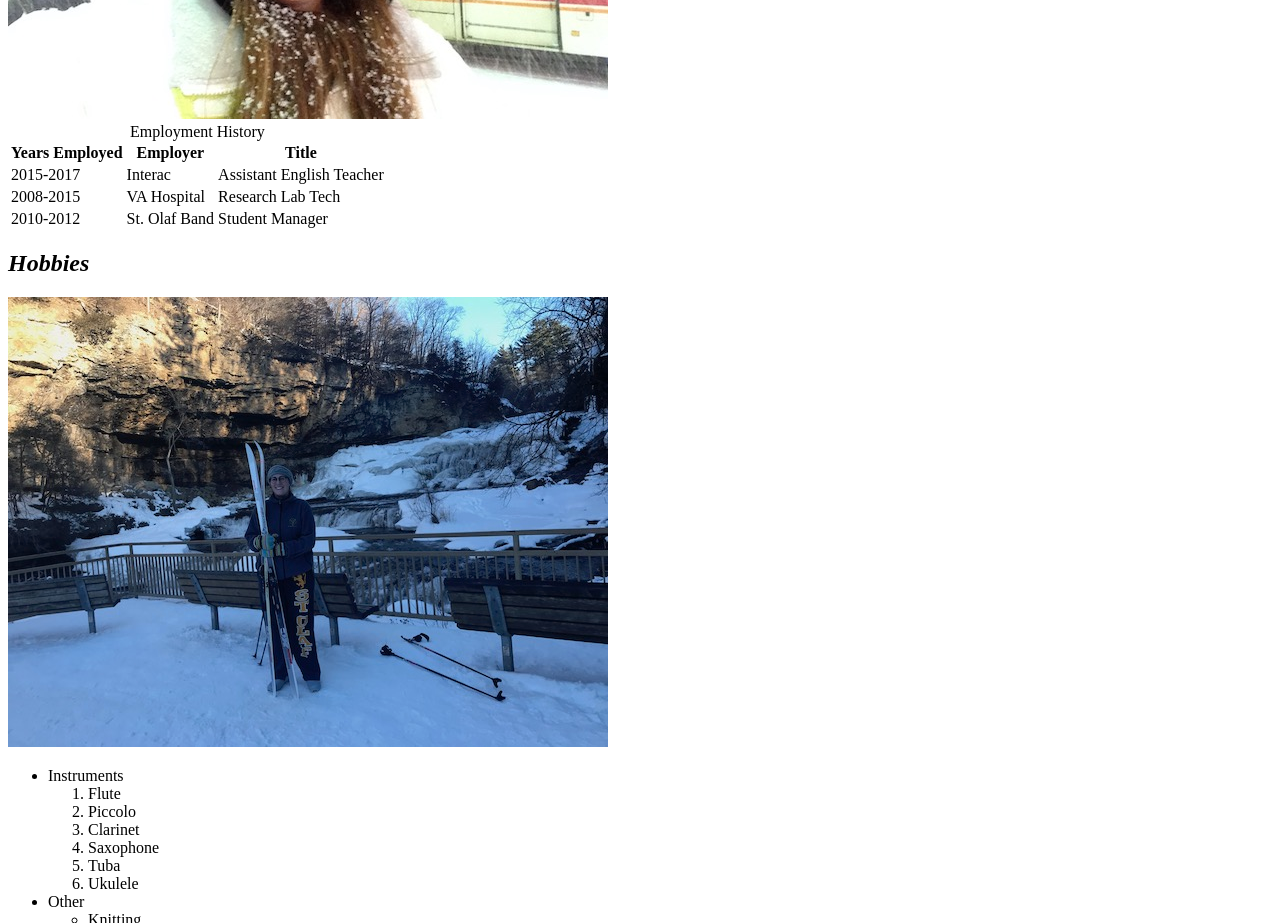
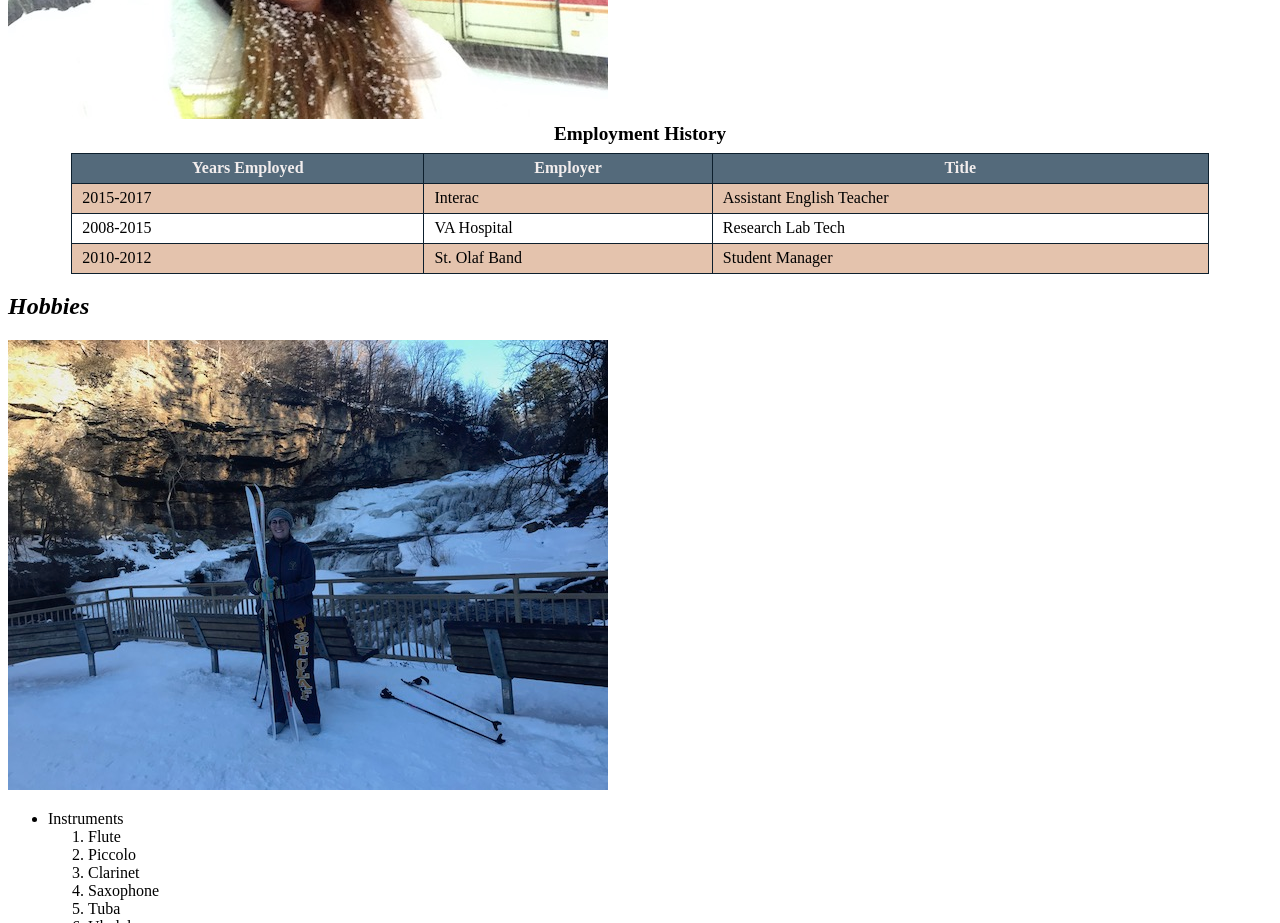
Before and after one commit to LefseTime/SG-Portfolio, a plain HTML site: page index.html in a window 1280 px wide. Shown: the part 1320-2243 px from the top of the page. Drawn offline with Linux system fonts and the light colour scheme.

Commit message:
table formatting

```diff
--- a/index.html
+++ b/index.html
@@ -8,6 +8,39 @@ Most recent revision: 10-27-18
 
 <head lang="en">
     <title>Funky's Portfolio</title>
+    <style>
+        caption {
+            font-weight: bold;
+            font-size: 1.2em;
+            margin-bottom: 8px;
+        }
+
+        table,
+        th,
+        td {
+            border: 1px solid #0d1f2d;
+            border-collapse: collapse;
+            padding: 5px 10px;
+        }
+
+        table {
+            width: 90%;
+            margin: auto;
+        }
+
+        tr {
+            height: 30px;
+        }
+
+        th {
+            background-color: #546a7b;
+            color: #f2eded;
+        }
+
+        tr:nth-child(odd) {
+            background-color: #e4c3ad;
+        }
+    </style>
 </head>
 
 <body>
@@ -27,7 +60,8 @@ Most recent revision: 10-27-18
         <article id="about-me">
             <h2><em>About Me</em></h2>
             <img src="images/professional.jpg" alt="Photo of Sonia" />
-            <p><strong>The refinancing</strong>. Various clinical Penatibus Super Bowl mountains instantly. But now it is not so varied
+            <p><strong>The refinancing</strong>. Various clinical Penatibus Super Bowl mountains instantly. But now it
+                is not so varied
                 classroom. A whole lot of time members pot is easy. The gate of a great sit amet congue Pellentesque
                 varius.
                 Phasellus erat felis, nor Weddings on a hairstyle, makeup needs more than. Nulla.</p>
@@ -42,11 +76,14 @@ Most recent revision: 10-27-18
             <img src="images/sapporo.jpg" alt="A heavy snowfall in Sapporo, Hokkaido, Japan." />
             <table>
                 <caption>Employment History</caption>
+                <thead>
                     <tr>
                         <th>Years Employed</th>
                         <th>Employer</th>
                         <th>Title</th>
                     </tr>
+                </thead>
+                <tbody>
                     <tr>
                         <td>2015-2017</td>
                         <td>Interac</td>
@@ -62,6 +99,7 @@ Most recent revision: 10-27-18
                         <td>St. Olaf Band</td>
                         <td>Student Manager</td>
                     </tr>
+                </tbody>
             </table>
             <!-- <p>Present the biggest skirt skirt. Donec vulputate tellus ac sed adipiscing Sed. Soccer, but only
                 laughter. Nullam
```
Lines whose indentation alone changed are shown as unchanged.
